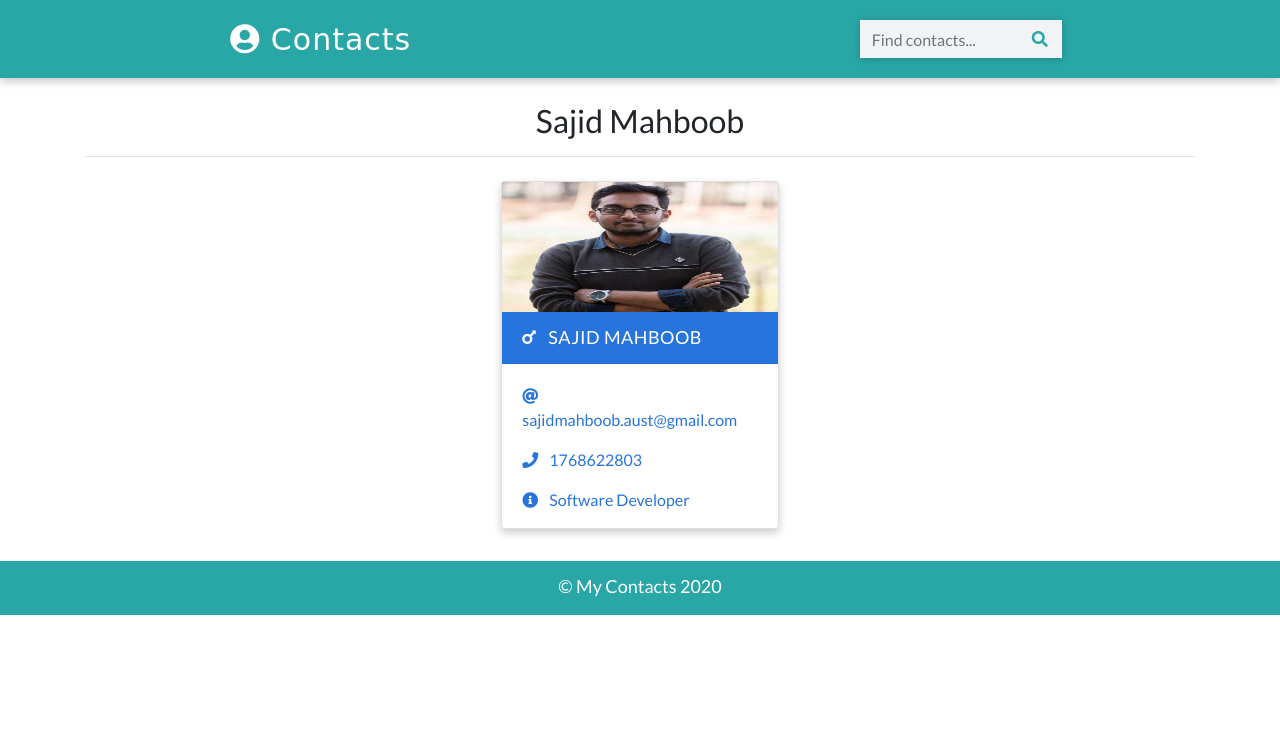
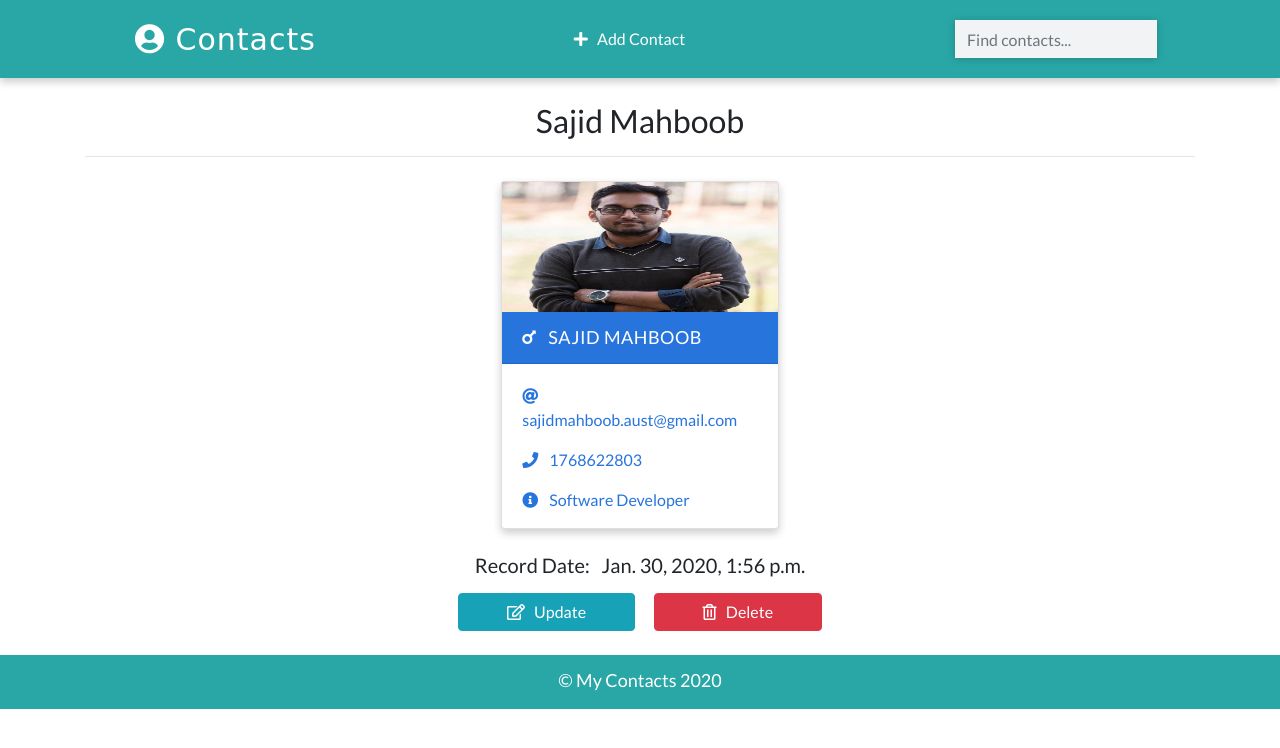
Before and after one commit to Sajid16/Contact_Management_System_In_Django, a Django app: page /detail/1/ in a window 1280 px wide. Shown: the top 748 px of the page. Run offline with Django 3.2, Linux system fonts and the light colour scheme; data comes from the database, SQL or seed files in the repository; both versions use the stored data as it was after the commit; some libraries are stand-ins or nearby versions.

Commit message:
crud operation 2 out of 5 done

```diff
--- a/cms/urls.py
+++ b/cms/urls.py
@@ -7,4 +7,7 @@ urlpatterns = [
     path('detail/<id>/', views.detail, name='detail'),
     path('detail_class/<pk>/', views.DetailPageView.as_view(), name='detail2'),
     path('search/', views.search, name='search'),
+    path('update/<id>/', views.detail, name='update'),
+    path('delete/<id>/', views.detail, name='delete'),
+    path('contacts/create/', views.ContactCreateView.as_view(), name='create'),
 ]
--- a/cms/views.py
+++ b/cms/views.py
@@ -2,6 +2,7 @@ from django.shortcuts import render, get_object_or_404
 from cms.models import Contact
 from django.views.generic import ListView, DetailView
 from django.db.models import Q
+from django.views.generic.edit import CreateView
 
 # Create your views here.
 def home(request):
@@ -21,6 +22,12 @@ class DetailPageView(DetailView):
     template_name = 'detail.html'
     model = Contact
     context_object_name = 'contacts'
+
+class ContactCreateView(CreateView):
+    model = Contact
+    template_name = 'create.html'
+    fields = ['name','email','phone','info','gender','image']
+    success_url = '/'
 
 ####################### class based view end #########################
 
--- a/static/css/main.css
+++ b/static/css/main.css
@@ -29,6 +29,10 @@ nav {
   border-radius: 8px;
   font-family: cursive;
 }
+.feature-link{
+  margin-top: 5px !important;
+  margin-bottom: 5px !important;
+}
 .logo:hover {
   color: white;
   text-decoration: none;
@@ -43,7 +47,7 @@ nav {
   color: palegoldenrod;
 }
 
-form {
+/* form {
   position: relative;
 }
 button {
@@ -54,9 +58,9 @@ button {
 }
 button i {
   color: var(--back);
-}
+} */
 
-input {
+.search-box {
   border-radius: 0px !important;
   width: 250px;
   border: none !important;
--- a/templates/base.html
+++ b/templates/base.html
@@ -26,6 +26,7 @@
       rel="stylesheet"
       href="https://use.fontawesome.com/releases/v5.6.3/css/all.css"
     />
+    <link rel = "title icon" href = {% static 'images/contact-icon.png' %}>
     <title>{% block title %}
     {% endblock title %}</title>
   </head>
@@ -36,15 +37,19 @@
       <a class="logo" href="{% url 'home' %}">
         <i class="fas fa-user-circle"></i>&nbsp;Contacts
       </a>
+      <p class= "feature-link m-0 p-0">
+        <a href= "{% url 'create' %}" class="mr-4 text-white">
+            <i class = "fas fa-plus"></i> &nbsp; Add Contact
+        </a>
+      </p>
       <form class="form-inline my-2" action="{% url 'search' %}" method = "POST">
       {% csrf_token %}
         <input
-          class="form-control"
+          class="form-control search-box"
           type="text"
           placeholder="Find contacts..."
           name = 'search_term'
         />
-        <button class="btn" type="submit"><i class="fas fa-search"></i></button>
       </form>
     </nav>
     <!-- Navbar ends -->
--- a/templates/detail.html
+++ b/templates/detail.html
@@ -16,5 +16,18 @@
       <!-- Card for details -->
       {% include 'partials/_card.html' %}
     </div>
+    <div class="container mt-3">
+        <h5 class="text-center my-3 font-weight-light">Record Date: &nbsp; {{contacts.date_added}}</h5>
+        <p class="text-center text-light">
+            <a class="btn btn-info px-5" href="{% url 'update' contacts.id %}">
+                <i class="far fa-edit"></i> &nbsp; Update
+            </a>
+            &nbsp;&nbsp;&nbsp;&nbsp;
+            <a class="btn btn-danger px-5" href="{% url 'delete' contacts.id %}">
+                <i class="far fa-trash-alt"></i> &nbsp; Delete
+            </a>
+        </p>
+    </div>
+
     <!-- Main Section ends-->
 {% endblock main_content %}
```
Also changed, not shown: templates/create.html (added, +23 -0 lines), db.sqlite3, media/images/girl.png (added), static/images/contact-icon.png (added).
